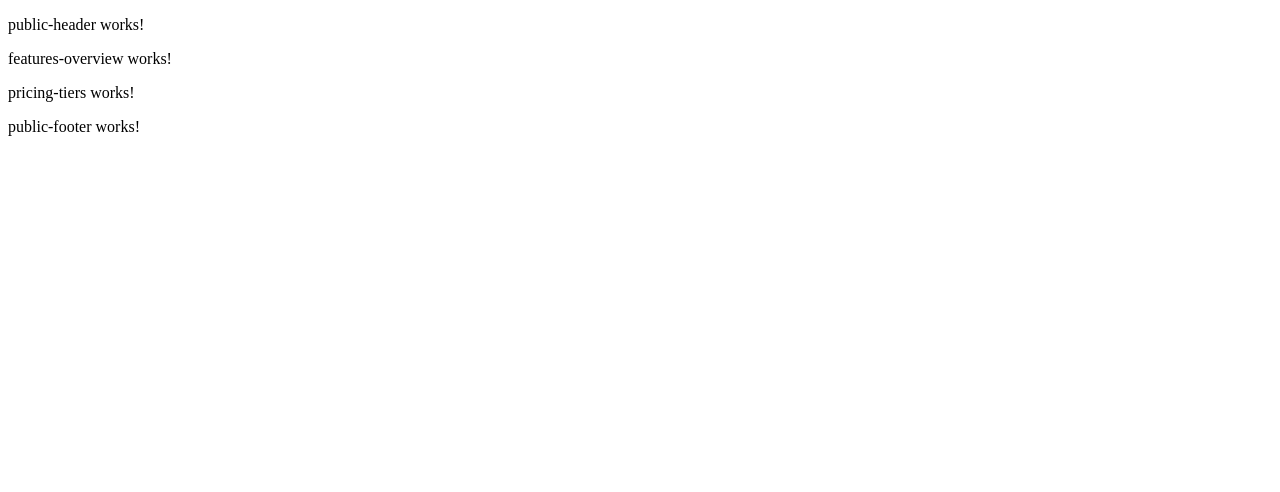
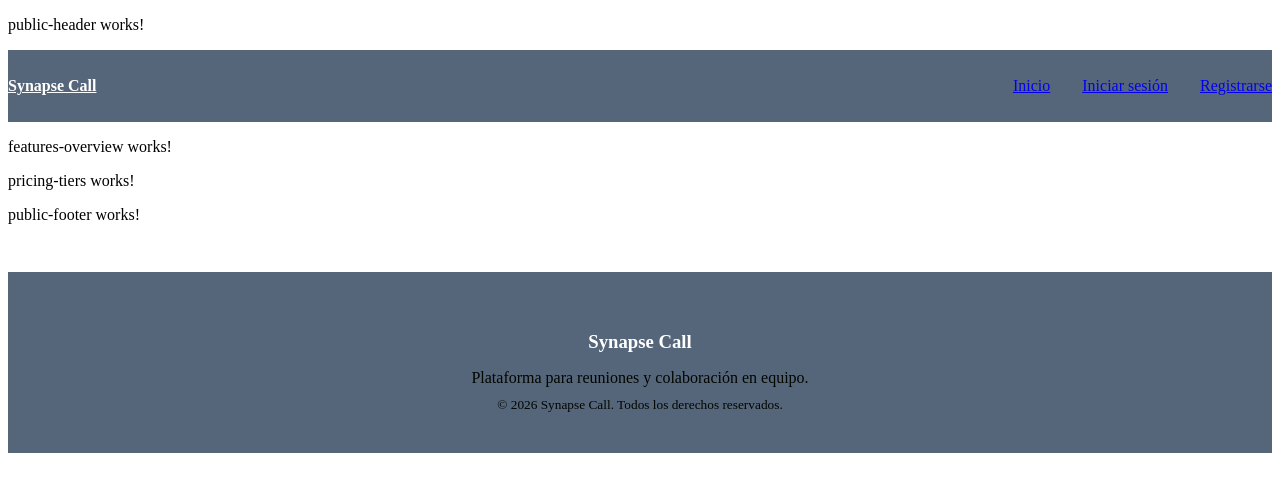
Before and after one commit to Pardosito/SynapseCallFrontend, an Angular app: page / in a window 1280 px wide. Shown: the top 492 px of the page. Built offline with nearby package versions, Linux system fonts and the light colour scheme.

Commit message:
feat: add principal public html and scss on pages

```diff
--- a/src/app/layouts/public-footer/public-footer.html
+++ b/src/app/layouts/public-footer/public-footer.html
@@ -1 +1,8 @@
 <p>public-footer works!</p>
+<footer class="public-footer">
+  <div class="container footer-content">
+    <h3>Synapse Call</h3>
+    <p>Plataforma para reuniones y colaboración en equipo.</p>
+    <small>© 2026 Synapse Call. Todos los derechos reservados.</small>
+  </div>
+</footer>
--- a/src/app/layouts/public-footer/public-footer.scss
+++ b/src/app/layouts/public-footer/public-footer.scss
@@ -0,0 +1,24 @@
+.public-footer {
+    background: #56667A;
+    color: #cbd5e1;
+    padding: 2.5rem 0;
+    margin-top: 3rem;
+}
+
+.footer-content {
+    text-align: center;
+}
+
+.footer-content h3 {
+    margin-bottom: 0.5rem;
+    color: #ffffff;
+}
+
+.footer-content p {
+    margin-bottom: 0.5rem;
+    color: #000500;
+}
+
+.footer-content small {
+    color: #000500;
+}
--- a/src/app/layouts/public-header/public-header.html
+++ b/src/app/layouts/public-header/public-header.html
@@ -1 +1,11 @@
 <p>public-header works!</p>
+<header class="public-header">
+    <div class="container header-content">
+        <a class="logo" href="#">Synapse Call</a>
+        <nav class="nav-menu">
+            <a href="/">Inicio</a>
+            <a href="/login">Iniciar sesión</a>
+            <a href="/register" class="btn-outline">Registrarse</a>
+        </nav>
+    </div>
+</header>
--- a/src/app/layouts/public-header/public-header.scss
+++ b/src/app/layouts/public-header/public-header.scss
@@ -0,0 +1,27 @@
+.public-header {
+    width: 100%;
+    background: #56667A;
+    top: 0;
+    z-index: 20;
+}
+
+.header-content {
+    min-height: 72px;
+    display: flex;
+    align-items: center;
+    justify-content: space-between;
+    gap: 1rem;
+}
+
+.logo {
+    font-size: 1 rem;
+    font-weight: 700;
+    color: #ffffff;
+}
+
+.nav-menu {
+    display: flex;
+    align-items: center;
+    gap: 2rem;
+    color: #000500;
+}
```
